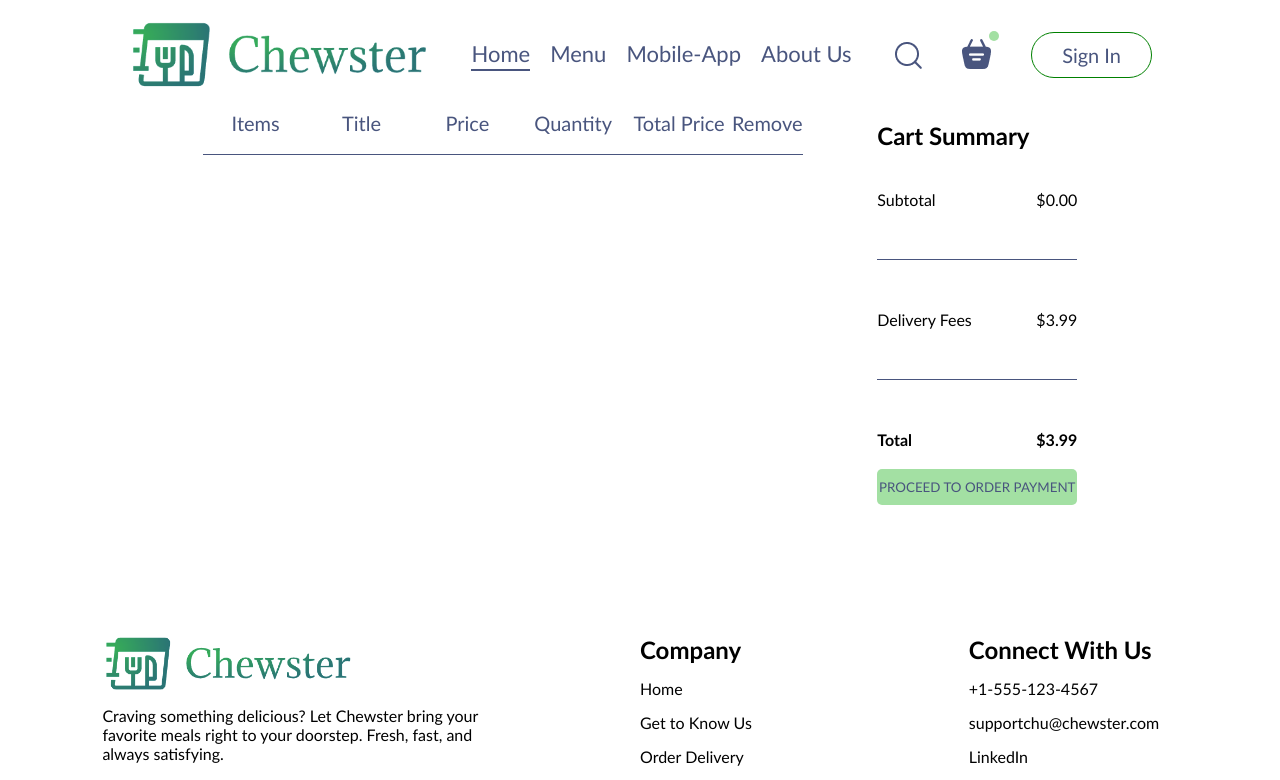
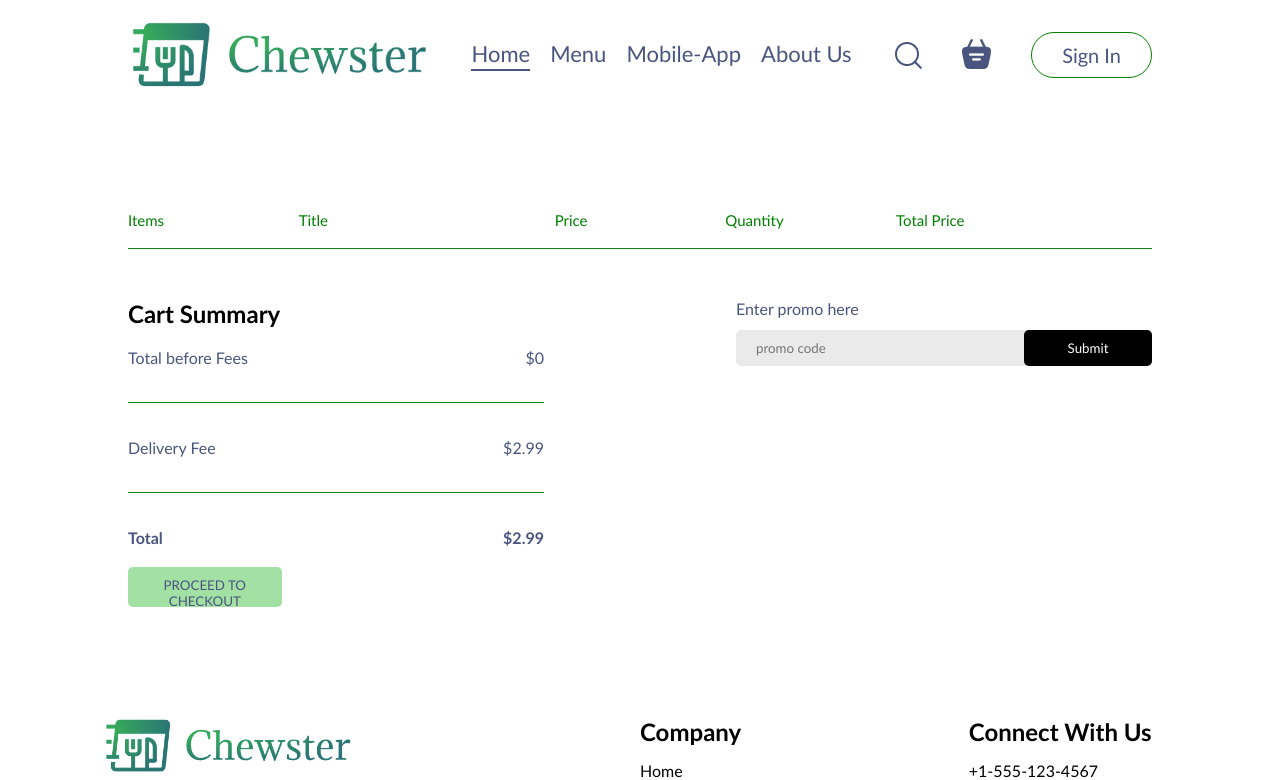
Before and after one commit to joshchu96/Chewster_FoodDelivery_app, a React (Vite) app in the folder Frontend/: page /cart in a window 1280 px wide. Shown: the top 780 px of the page. Built offline with nearby package versions, Linux system fonts and the light colour scheme.

Commit message:
created function for cart page

```diff
--- a/Frontend/src/assets/assets.js
+++ b/Frontend/src/assets/assets.js
@@ -127,7 +127,7 @@ export const food_list = [
   },
   {
     _id: "2",
-    name: "Veg salad",
+    name: "Garden Fresh Mix",
     image: food_2,
     price: 18,
     description:
@@ -158,7 +158,7 @@ export const food_list = [
     image: food_5,
     price: 14,
     description:
-      "Food provides essential nutrients for overall health and well-being",
+      "Savor our Lasagna Rolls: tender pasta sheets rolled with rich ricotta, savory ground beef (or vegetarian filling), and signature marinara sauce, topped with melted mozzarella, delivered fresh and hot!",
     category: "Rolls",
   },
   {
@@ -167,7 +167,7 @@ export const food_list = [
     image: food_6,
     price: 12,
     description:
-      "Food provides essential nutrients for overall health and well-being",
+      "Spicy Peri Peri chicken (or veggie option) wrapped in a soft roll with crisp lettuce and juicy tomatoes, delivering bold flavors to your doorstep!",
     category: "Rolls",
   },
   {
@@ -176,25 +176,25 @@ export const food_list = [
     image: food_7,
     price: 20,
     description:
-      "Food provides essential nutrients for overall health and well-being",
+      "Tender chicken wrapped in a soft, savory roll, a delicious choice for any occasion!",
     category: "Rolls",
   },
   {
     _id: "8",
-    name: "Veg Rolls",
+    name: "Vegetarian Rolls",
     image: food_8,
     price: 15,
     description:
-      "Food provides essential nutrients for overall health and well-being",
+      "Delight in our veggie rolls: fresh, flavorful vegetables wrapped in a soft, savory roll, perfect for a tasty and satisfying meal!",
     category: "Rolls",
   },
   {
     _id: "9",
-    name: "Ripple Ice Cream",
+    name: "Raspberry Sorbet Ice Cream",
     image: food_9,
     price: 14,
     description:
-      "Food provides essential nutrients for overall health and well-being",
+      "Indulge in the luscious blend of creamy vanilla ice cream infused with tangy raspberry swirls, offering a refreshing burst of fruity sweetness with every spoonful.",
     category: "Deserts",
   },
   {
--- a/Frontend/src/components/navigation/Navbar.jsx
+++ b/Frontend/src/components/navigation/Navbar.jsx
@@ -1,10 +1,13 @@
-import React, { useState } from "react";
+import React, { useContext, useState } from "react";
 import "./Navbar.css";
 import { assets } from "../../assets/assets";
 import { Link } from "react-router-dom";
+import { ChewsterContext } from "../../context/ChewsterContext";
 
 const Navbar = ({ setShowLogin }) => {
   const [menu, setMenu] = useState("Home");
+
+  const { calcCartTotal } = useContext(ChewsterContext);
 
   return (
     <div className="navbar">
@@ -52,7 +55,7 @@ const Navbar = ({ setShowLogin }) => {
           <Link to="/cart">
             <img src={assets.basket_icon} alt="cart basket img" />
           </Link>
-          <div className="dot"></div>
+          <div className={calcCartTotal() === 0 ? "" : "dot"}></div>
         </div>
         <button
           onClick={() => {
--- a/Frontend/src/context/ChewsterContext.jsx
+++ b/Frontend/src/context/ChewsterContext.jsx
@@ -27,12 +27,25 @@ const ChewsterContextProvider = (props) => {
     }));
   };
 
+  //calculate total cart amt
+  const calcCartTotal = () => {
+    let totalAmt = 0;
+    for (let item in cartItems) {
+      if (cartItems[item] > 0) {
+        let itemDetail = food_list.find((food) => food._id === item);
+        totalAmt += itemDetail.price * cartItems[item];
+      }
+    }
+    return totalAmt;
+  };
+
   const contextValue = {
     food_list,
     cartItems,
     setCartItems,
     addToCart,
     removeFromCart,
+    calcCartTotal,
   };
 
   return (
--- a/Frontend/src/pages/Cart/Cart.css
+++ b/Frontend/src/pages/Cart/Cart.css
@@ -1,73 +1,120 @@
 .cart {
-  margin-top: 50;
-  display: flex;
-  justify-content: space-evenly;
+  margin-top: 100px;
 }
 
-.cart-items-title,
-.cart-item-title {
+.cart hr {
+  height: 1px;
+  background-color: #118711;
+  border: none;
+}
+
+.cart-items-title {
   display: grid;
-  grid-template-columns: 1.5fr 1.5fr 1.5fr 1.5fr 1.5fr 0fr;
+  grid-template-columns: 1fr 1.5fr 1fr 1fr 1fr 0.5fr;
   align-items: center;
-  color: #49557e;
-  font-size: 20px;
-  text-align: center;
+  color: green;
+  font-size: max(1vw, 15px);
 }
 
 .cart-items-item {
   margin: 10px 0px;
   color: black;
-  font-size: 15px;
-  text-align: center;
 }
 
 .cart-items-item img {
-  width: 150px;
+  width: 100px;
+  border-radius: 3px;
+}
+.item-counter-wrapper {
+  height: 30px;
+  max-width: 80px;
+  border-radius: 5px;
+  display: flex;
+  justify-content: center;
+  align-items: center;
 }
 
-.cart hr {
-  height: 1px;
-  background-color: #49557e;
-  border: none;
+.item-counter-wrapper span {
+  width: 100%;
+  text-align: center;
+  font-size: 20px;
+  font-weight: 500;
 }
 
-.cart-items-item .x {
+.item-counter-wrapper span.num {
+  font-size: 18px;
+  border-right: 2px solid rgba(0, 0, 0, 0.2);
+  border-left: 2px solid rgba(0, 0, 0, 0.2);
+}
+.item-counter-wrapper span.cart-minus-btn,
+.item-counter-wrapper span.cart-add-btn {
   cursor: pointer;
-  font-size: 20px;
-  color: red;
 }
 
-.cart-summary-container {
-  margin-top: 10px;
+.cart-total-wrapper {
+  margin-top: 50px;
+  display: flex;
+  justify-content: space-between;
+  gap: 15vw;
+}
+
+.cart-total {
+  flex: 1;
   display: flex;
   flex-direction: column;
   gap: 20px;
 }
 
-.cart-summary {
-  flex: 1;
+.cart-total-details {
   display: flex;
-  flex-direction: column;
-  gap: 40px;
+  justify-content: space-between;
+  color: #49557e;
 }
 
-.cart-summary-details {
-  display: flex;
-  justify-content: space-between;
-  color: black;
+.cart-total hr {
+  margin: 15px 0px;
 }
 
-.cart-summary hr {
-  margin: 10px 0px;
-}
-
-.cart-summary button {
+.cart-total button {
   border: none;
   color: #49557e;
   background-color: #a3e0a3;
-  width: 200px;
+  width: 12vw;
+  height: 5vh;
   padding: 10px 0px;
   border-radius: 5px;
   cursor: pointer;
-  margin-top: 20px;
 }
+
+.cart-total-wrapper .cart-promocode {
+  flex: 1;
+}
+
+.cart-total-wrapper .cart-promocode p {
+  color: #49557e;
+}
+
+.cart-total-wrapper .cart-promocode-input {
+  margin-top: 12px;
+  display: flex;
+  justify-content: space-between;
+  align-items: center;
+  background-color: #eaeaea;
+  border-radius: 5px;
+}
+
+.cart-total-wrapper .cart-promocode-input input {
+  background: transparent;
+  border: none;
+  outline: none;
+  padding-left: 20px;
+}
+
+.cart-total-wrapper .cart-promocode-input button {
+  width: 10vw;
+  padding: 10px 5px;
+  background-color: black;
+  border: none;
+  color: white;
+  border-radius: 5px;
+}
--- a/Frontend/src/pages/Cart/Cart.jsx
+++ b/Frontend/src/pages/Cart/Cart.jsx
@@ -3,17 +3,10 @@ import "./Cart.css";
 import { ChewsterContext } from "../../context/ChewsterContext";
 
 const Cart = () => {
-  const { cartItems, food_list, removeFromCart } = useContext(ChewsterContext);
+  const { cartItems, food_list, removeFromCart, addToCart, calcCartTotal } =
+    useContext(ChewsterContext);
 
-  const calculateSubtotal = () => {
-    return food_list.reduce((acc, item) => {
-      return acc + item.price * (cartItems[item._id] || 0);
-    }, 0);
-  };
-
-  const subtotal = calculateSubtotal();
-  const deliveryFees = 3.99;
-  const total = subtotal + deliveryFees;
+  const deliveryFee = 2.99;
 
   return (
     <div className="cart">
@@ -24,62 +17,69 @@ const Cart = () => {
           <p>Price</p>
           <p>Quantity</p>
           <p>Total Price</p>
-          <p>Remove</p>
         </div>
         <br />
         <hr />
-        {food_list.map((item, index) => {
+        {food_list.map((item, idx) => {
           if (cartItems[item._id] > 0) {
             return (
-              <div key={index}>
+              <div key={idx}>
                 <div className="cart-items-title cart-items-item">
-                  <img src={item.image} alt="picture of food in cart" />
+                  <img src={item.image} />
                   <p>{item.name}</p>
                   <p>${item.price}</p>
-                  <p>{cartItems[item._id]}</p>
+                  <div className="item-counter-wrapper">
+                    <span
+                      onClick={() => removeFromCart(item._id)}
+                      className="cart-minus-btn"
+                    >
+                      -
+                    </span>
+                    <span className="num">{cartItems[item._id]}</span>
+                    <span
+                      onClick={() => addToCart(item._id)}
+                      className="cart-add-btn"
+                    >
+                      +
+                    </span>
+                  </div>
+
                   <p>${item.price * cartItems[item._id]}</p>
-                  <p
-                    onClick={() => {
-                      removeFromCart(item._id);
-                    }}
-                    className="x"
-                  >
-                    x
-                  </p>
                 </div>
                 <hr />
               </div>
             );
           }
-          return null;
         })}
       </div>
-      <div className="cart-summary-container">
-        <div className="cart-summary">
+      <div className="cart-total-wrapper">
+        <div className="cart-total">
           <h2>Cart Summary</h2>
+          <div className="cart-total-details">
+            <p>Total before Fees</p>
+            <p>${calcCartTotal()}</p>
+          </div>
+          <hr />
+          <div className="cart-total-details">
+            <p>Delivery Fee</p>
+            <p>${deliveryFee}</p>
+          </div>
+          <hr />
+          <div className="cart-total-details">
+            <b>Total</b>
+            <b>${(calcCartTotal() + deliveryFee).toFixed(2)}</b>
+          </div>
+          <button>PROCEED TO CHECKOUT</button>
+        </div>
+        <div className="cart-promocode">
           <div>
-            <div className="cart-summary-details">
-              <p>Subtotal</p>
-              <p>${subtotal.toFixed(2)}</p>
+            <p>Enter promo here</p>
+            <div className="cart-promocode-input">
+              <input type="text" placeholder="promo code" />
+              <button>Submit</button>
             </div>
           </div>
-          <hr />
-          <div>
-            <div className="cart-summary-details">
-              <p>Delivery Fees</p>
-              <p>${deliveryFees.toFixed(2)}</p>
-            </div>
-          </div>
-          <hr />
-          <div>
-            <div className="cart-summary-details">
-              <b>Total</b>
-              <b>${total.toFixed(2)}</b>
-            </div>
-            <button>PROCEED TO ORDER PAYMENT</button>
-          </div>
         </div>
-        <div className="cart-promo"></div>
       </div>
     </div>
   );
```
